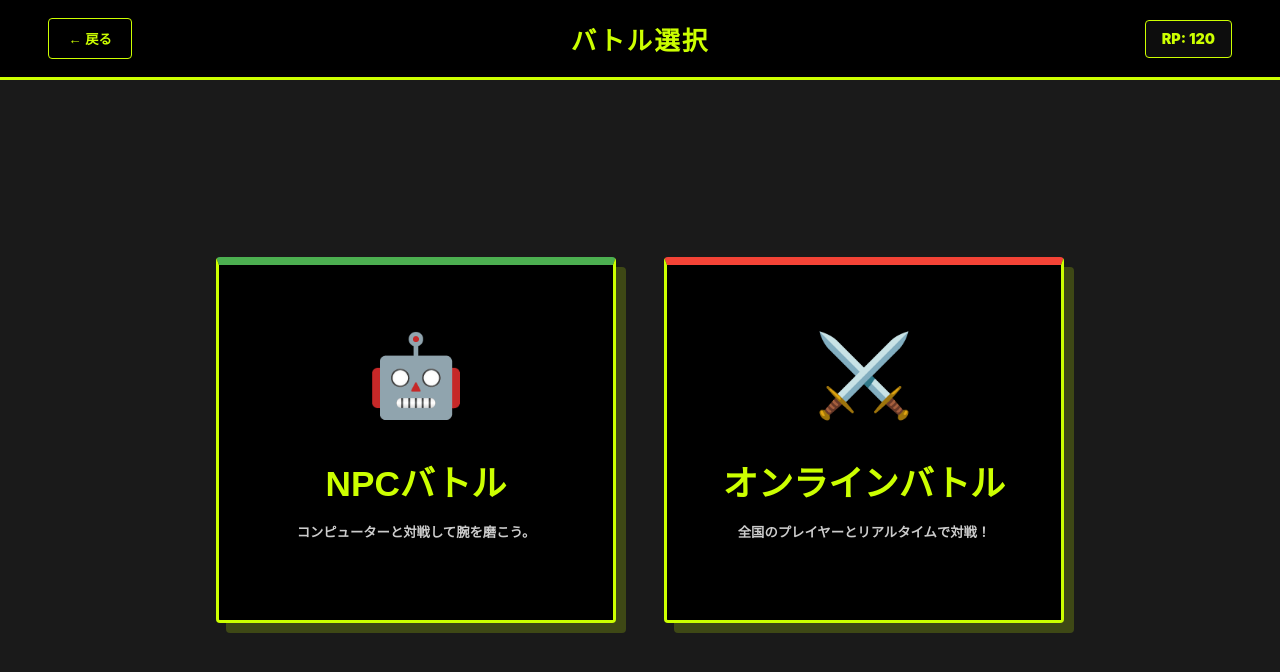
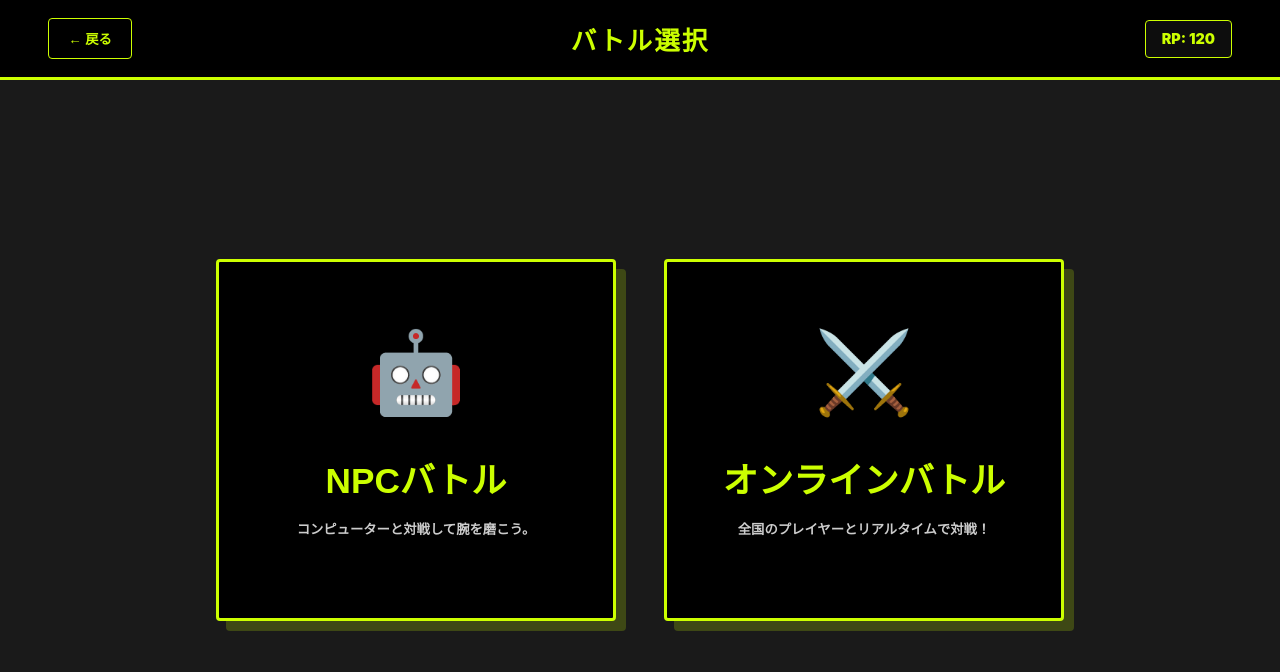
Before and after one commit to shii-park/friends_frontend, a React (Vite) app: page /battle-select in a window 1280 px wide. Shown: the top 672 px of the page. Built offline with nearby package versions, Linux system fonts and the light colour scheme.

Commit message:
Fix: バトル選択画面のカード上部にある色のラインを削除しました。

```diff
--- a/src/pages/BattleSelect.tsx
+++ b/src/pages/BattleSelect.tsx
@@ -13,14 +13,12 @@ const BattleSelect: React.FC = () => {
       id: 'npc',
       title: 'NPCバトル',
       description: 'コンピューターと対戦して腕を磨こう。',
-      color: '#4caf50',
       icon: '🤖',
     },
     {
       id: 'online',
       title: 'オンラインバトル',
       description: '全国のプレイヤーとリアルタイムで対戦！',
-      color: '#f44336',
       icon: '⚔️',
     },
   ];
@@ -50,7 +48,6 @@ const BattleSelect: React.FC = () => {
             <button
               key={type.id}
               className="battle-type-card"
-              style={{ borderTop: `8px solid ${type.color}` }}
               onClick={() => handleSelect(type.id)}
             >
               <div className="battle-type-icon">{type.icon}</div>
```
